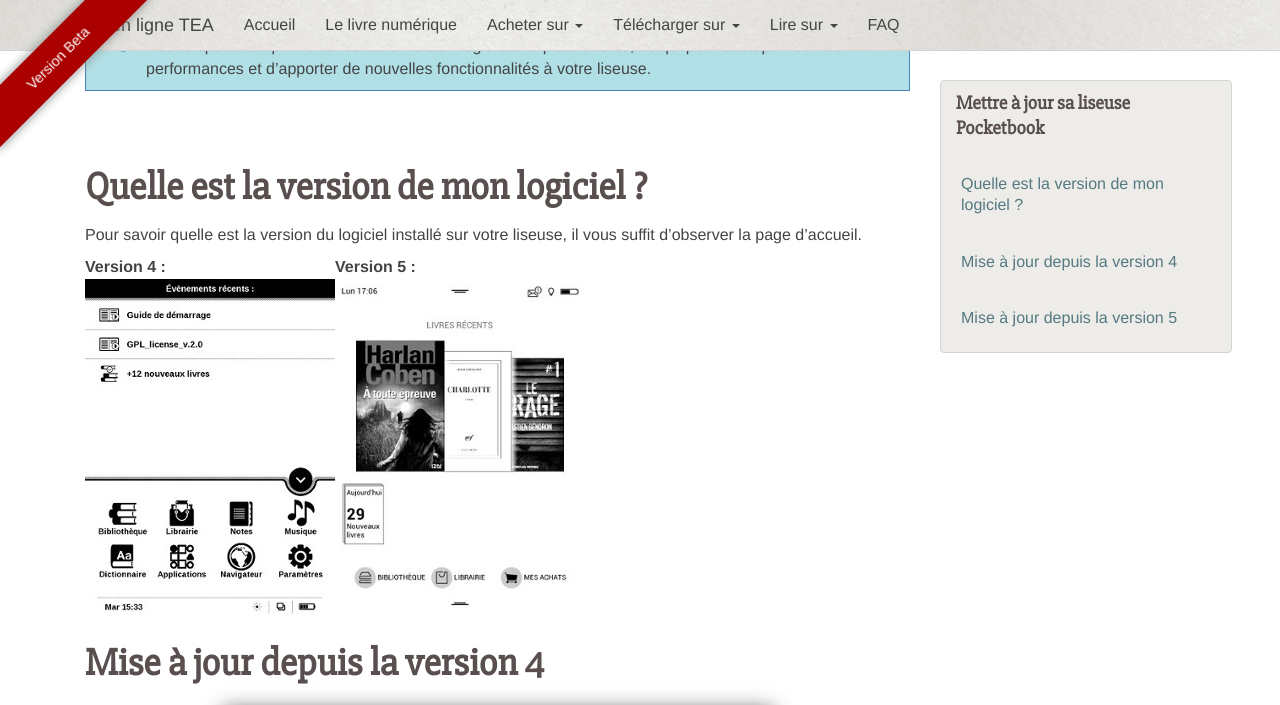
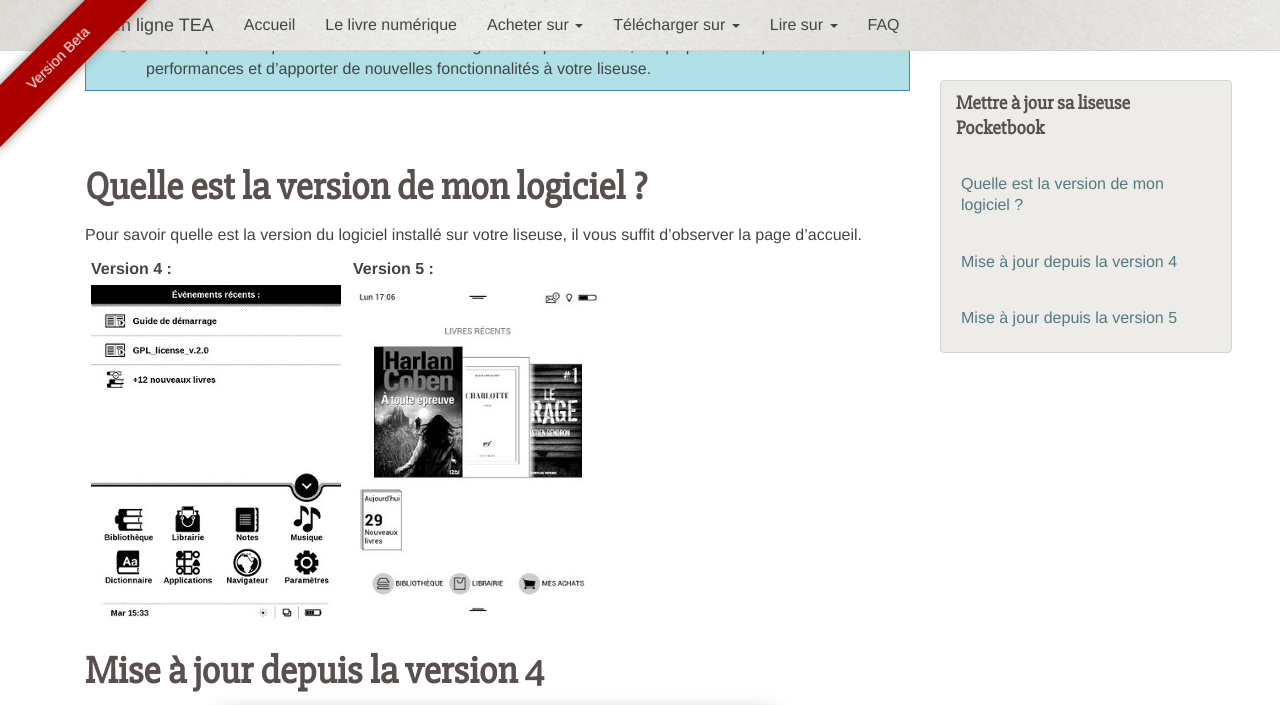
Before and after one commit to TEA-ebook/help-center, a Jekyll site: the page built from _pages/maj.md, in a window 1280 px wide and 1400 px high, scrolled down 250 px. Shown: the top 705 px of the window. Built offline with Jekyll 4.4.1, drawn with Linux system fonts in a browser that asks for light colours; nearby versions of some CDN libraries; Markdown is read by kramdown in place of the engine named in the settings; grey boxes are pictures that could not be loaded.

Commit message:
Update global.scss

```diff
--- a/_sass/global.scss
+++ b/_sass/global.scss
@@ -1,6 +1,10 @@
 body {
   padding-top: 80px;
   padding-bottom: 50px;
+}
+
+th, td {
+  padding: 2px 6px;
 }
 
 .warningtip, .protip {
```
